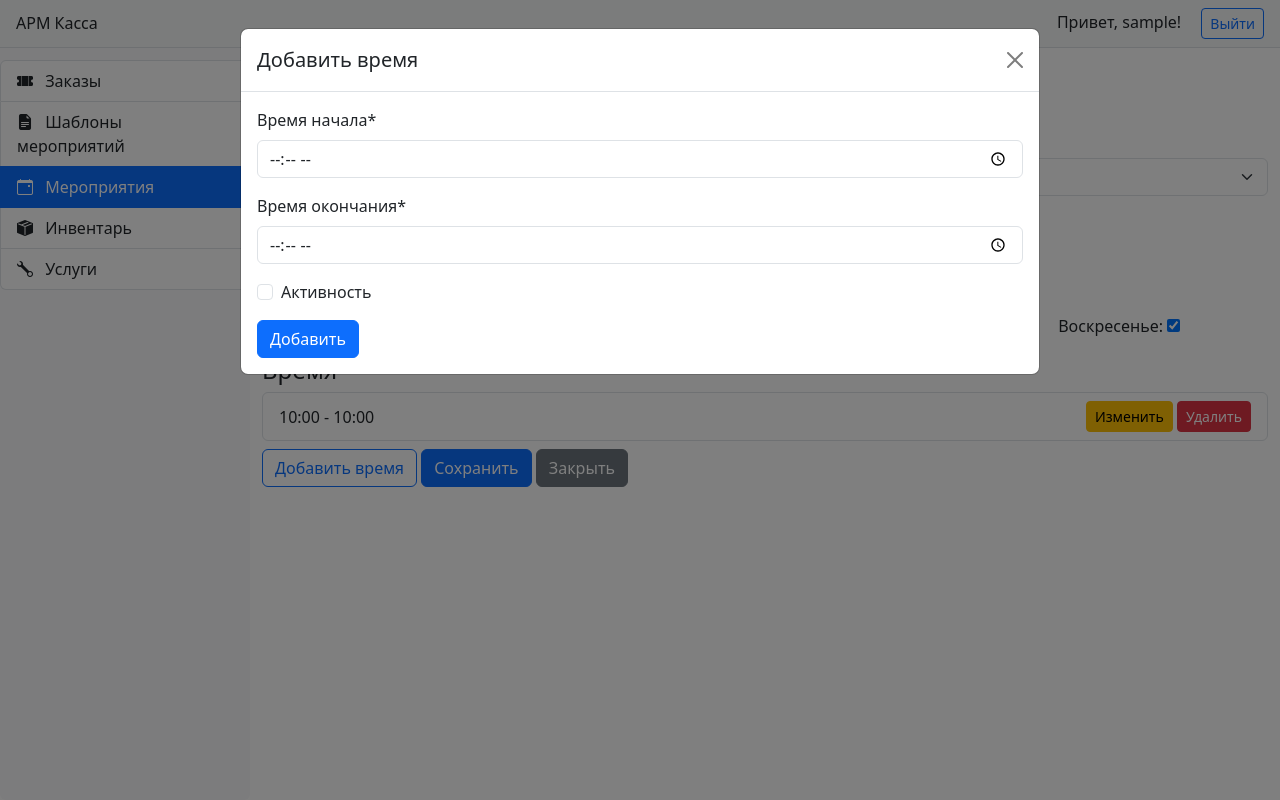
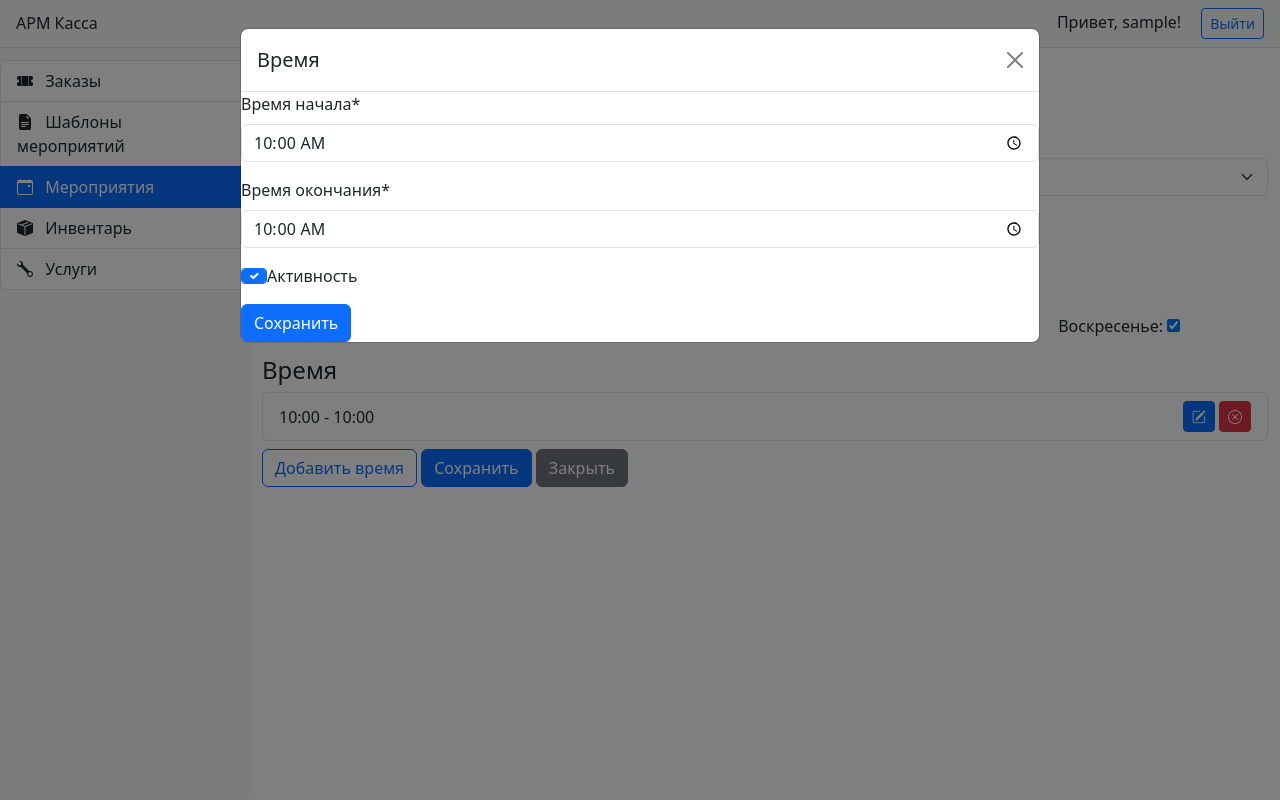
Before and after one commit to baghdat-bm/maBoxOffice, a Django app: page /references/event/1/update/ in a window 1280 px wide, after a click that opens the changed part. Run offline with Django 5.2, Linux system fonts and the light colour scheme; a user stored in the database is signed in; tables that the repository leaves empty hold one stand-in row (values such as "Sample post"); some libraries are stand-ins or nearby versions.

Commit message:
несколько ошибок исправлено, добавлено модальное окно, остались ошибки в модальном окне

```diff
--- a/webapp/references/forms.py
+++ b/webapp/references/forms.py
@@ -69,6 +69,12 @@
         model = EventTimes
         fields = ['begin_date', 'end_date', 'is_active']
 
+    def __init__(self, *args, **kwargs):
+        super().__init__(*args, **kwargs)
+        self.fields['begin_date'].widget.attrs.update({'class': 'form-control'})
+        self.fields['end_date'].widget.attrs.update({'class': 'form-control'})
+        self.fields['is_active'].widget.attrs.update({'class': 'form-control'})
+
 
 class InventoryForm(forms.ModelForm):
     class Meta:
--- a/webapp/references/views.py
+++ b/webapp/references/views.py
@@ -114,8 +114,9 @@
 def event_times_delete(request, event_id, pk):
     event_time = get_object_or_404(EventTimes, id=pk, event_id=event_id)
     if request.method == "POST":
+        event = event_time.event
         event_time.delete()
-        return render(request, 'references/partials/event_times_list.html', {'event': event_time.event})
+        return render(request, 'references/partials/event_times_list.html', {'event': event})
     return render(request, 'references/partials/event_times_confirm_delete.html', {'event_time': event_time})
 
 
@@ -214,10 +215,11 @@
     service = get_object_or_404(EventTemplateServices, id=pk, event_template_id=event_template_id)
 
     if request.method == 'POST':
+        event_template = service.event_template
         service.delete()
         # return redirect('references:event_template_update', pk=event_template_id)
         return render(request, 'references/partials/event_template_services_list.html',
-                      {'event_template': service.event_template})
+                      {'event_template': event_template})
 
     return render(request, 'references/partials/event_template_service_confirm_delete.html',
                   {'service': service})
--- a/webapp/templates/references/event_form.html
+++ b/webapp/templates/references/event_form.html
@@ -79,15 +79,15 @@
             <div class="modal-dialog modal-lg"> <!-- Размер окна изменен на modal-lg -->
                 <div class="modal-content">
                     <div class="modal-header">
-                        <h5 class="modal-title" id="editTimeModalLabel">Добавить время</h5>
+                        <h5 class="modal-title" id="editTimeModalLabel">Время</h5>
                         <button type="button" class="btn-close" data-bs-dismiss="modal" aria-label="Close"></button>
                     </div>
-                    <div class="modal-body">
+                    <div class="modal-body" id="modal-body-content">
                         <!-- Сюда будет загружена форма с помощью HTMX -->
-                        <div id="modal-body-content"></div>
                     </div>
                 </div>
             </div>
         </div>
+
     </div>
 {% endblock %}
--- a/webapp/templates/references/partials/event_template_services_list.html
+++ b/webapp/templates/references/partials/event_template_services_list.html
@@ -10,13 +10,13 @@
         <tr>
             <td>{{ service.service }}</td>
             <td>
-                <button class="btn btn-primary"
+                <button class="btn btn-sm btn-primary"
                         hx-get="{% url 'references:event-template-service-update' event_template.id service.pk %}"
                         hx-target="#modal-body-content"
                         data-bs-toggle="modal" data-bs-target="#editServiceModal">
                     <i class="bi bi-pencil-square"></i>
                 </button>
-                <button class="btn btn-danger"
+                <button class="btn btn-sm btn-danger"
                         hx-get="{% url 'references:event-template-service-delete' event_template.id service.id %}"
                         hx-target="#modal-body-content"
                         data-bs-toggle="modal" data-bs-target="#editServiceModal">
--- a/webapp/templates/references/partials/event_times_form.html
+++ b/webapp/templates/references/partials/event_times_form.html
@@ -1,21 +1,31 @@
 {% load crispy_forms_tags %}
 
 <form method="post"
-      hx-post="{% if form.instance.id %}{% url 'references:event-times-update' form.instance.event.id form.instance.id %}{% else %}{% url 'references:event-times-create' event.id %}{% endif %}"
+      hx-post="{% if form.instance.id %}
+        {% url 'references:event-times-update' form.instance.event.id form.instance.id %}
+        {% else %}{% url 'references:event-times-create' event.id %}{% endif %}"
       hx-target="#event-times-list" hx-swap="innerHTML"
       hx-on="htmx:afterRequest: closeModal()">
     {% csrf_token %}
     {{ form|crispy }}
-    <button type="submit" class="btn btn-primary">Добавить</button>
+
+    <button type="submit" class="btn btn-primary">
+        {% if form.instance.id %}
+            Сохранить
+        {% else %}
+            Добавить
+        {% endif %}
+    </button>
 </form>
 
 {% block scripts %}
     <script>
         function closeModal() {
             // Закрыть модальное окно после успешного добавления или обновления
-            const modal = bootstrap.Modal.getInstance(document.getElementById('editTimeModal'));
-            if (modal) {
-                modal.hide();
+            const modalElement = document.getElementById('editTimeModal');
+            var modalInstance = bootstrap.Modal.getInstance(modalElement);
+            if (modalInstance) {
+                modalInstance.hide();
             }
         }
     </script>
--- a/webapp/templates/references/partials/event_times_list.html
+++ b/webapp/templates/references/partials/event_times_list.html
@@ -1,11 +1,24 @@
 <ul class="list-group">
     {% for time in event.eventtimes_set.all %}
-    <li id="event-time-{{ time.id }}" class="list-group-item d-flex justify-content-between align-items-center">
-        {{ time.begin_date }} - {{ time.end_date }}
-        <span>
-            <button class="btn btn-sm btn-warning" hx-get="{% url 'references:event-times-update' event.id time.id %}" hx-target="#event-time-{{ time.id }}" hx-swap="outerHTML">Изменить</button>
-            <button class="btn btn-sm btn-danger" hx-get="{% url 'references:event-times-delete' event.id time.id %}" hx-target="#event-time-{{ time.id }}" hx-swap="outerHTML">Удалить</button>
-        </span>
-    </li>
+        <li id="event-time-{{ time.id }}" class="list-group-item d-flex justify-content-between align-items-center">
+            {{ time.begin_date }} - {{ time.end_date }}
+            <span>
+                <!-- Кнопка для редактирования времени -->
+                <button class="btn btn-sm btn-primary"
+                        hx-get="{% url 'references:event-times-update' event.id time.id %}"
+                        hx-target="#modal-body-content"
+                        data-bs-toggle="modal" data-bs-target="#editTimeModal">
+                    <i class="bi bi-pencil-square"></i>
+                </button>
+
+                <!-- Кнопка для удаления времени -->
+                <button class="btn btn-sm btn-danger"
+                        hx-get="{% url 'references:event-times-delete' event.id time.id %}"
+                        hx-target="#modal-body-content"
+                        data-bs-toggle="modal" data-bs-target="#editTimeModal">
+                    <i class="bi bi-x-circle"></i>
+                </button>
+            </span>
+        </li>
     {% endfor %}
 </ul>
--- a/webapp/templates/ticket_sales/partials/ticket_sales_service_confirm_delete.html
+++ b/webapp/templates/ticket_sales/partials/ticket_sales_service_confirm_delete.html
@@ -14,6 +14,7 @@
             var modalElement = document.getElementById('editServiceModal');
             var modalInstance = bootstrap.Modal.getInstance(modalElement);
             modalInstance.hide();
+            window.location.reload();
         }
     </script>
 {% endblock %}
--- a/webapp/templates/ticket_sales/partials/ticket_sales_service_form.html
+++ b/webapp/templates/ticket_sales/partials/ticket_sales_service_form.html
@@ -87,6 +87,7 @@
         var modalElement = document.getElementById('editServiceModal');
         var modalInstance = bootstrap.Modal.getInstance(modalElement);
         modalInstance.hide();
+        window.location.reload();
     }
 </script>
 {% endblock %}
```
Also changed, not shown: webapp/templates/references/partials/event_times_confirm_delete.html (+16 -2 lines).
